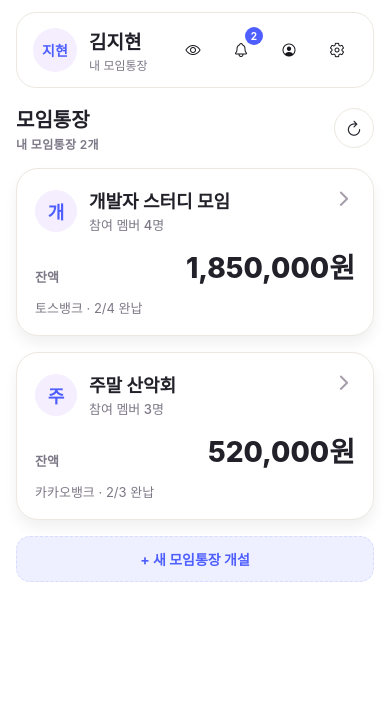
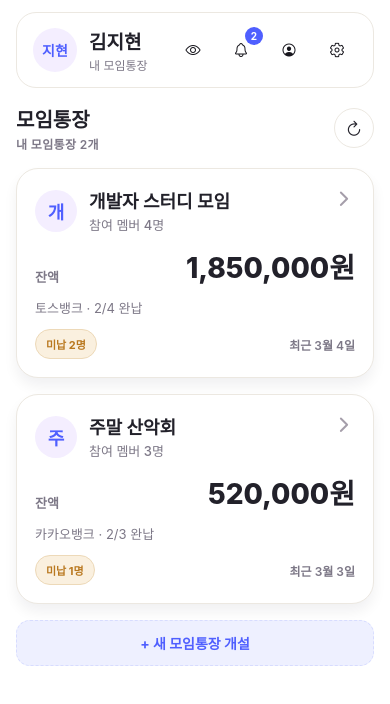
Before and after one commit to getdon-mate/getdon-mate-app, a React Native app: screen /AccountList in a window 390 px wide. Both pictures are taken after a click on the button "카카오로 계속하기". Shown: the top 704 px of the page. Built offline with nearby package versions, Linux system fonts and the light colour scheme; no server answers.

Commit message:
feat: refine core operating screens

```diff
--- a/src/features/accounts/components/AccountSummaryCard.tsx
+++ b/src/features/accounts/components/AccountSummaryCard.tsx
@@ -1,7 +1,7 @@
 import { memo } from "react"
 import { Pressable, StyleSheet, Text, View, useWindowDimensions } from "react-native"
 import { AmountMask, Icon, uiColors } from "@shared/ui"
-import { formatKRW } from "@shared/lib/format"
+import { formatDate, formatKRW } from "@shared/lib/format"
 import { getPaymentSummary } from "../model/selectors"
 import type { GroupAccount } from "../model/types"
 
@@ -18,7 +18,10 @@ export const AccountSummaryCard = memo(function AccountSummaryCard({
 }) {
   const { width } = useWindowDimensions()
   const compact = width < 390
-  const { paid } = getPaymentSummary(account, currentMonth)
+  const { paid, unpaid } = getPaymentSummary(account, currentMonth)
+  const latestActivityDate =
+    [...account.transactions.map((tx) => tx.date), ...account.boardPosts.map((post) => post.createdAt.slice(0, 10))]
+      .sort((a, b) => b.localeCompare(a))[0] ?? null
 
   return (
     <Pressable
@@ -51,6 +54,14 @@ export const AccountSummaryCard = memo(function AccountSummaryCard({
       <Text style={[styles.accountSubMeta, compact && styles.accountSubMetaCompact]}>
         {account.bankName} · {paid}/{account.members.length} 완납
       </Text>
+      <View style={styles.badgeRow}>
+        <View style={[styles.statusBadge, unpaid > 0 ? styles.statusBadgeWarning : styles.statusBadgeStable]}>
+          <Text style={[styles.statusBadgeText, unpaid > 0 ? styles.statusBadgeTextWarning : styles.statusBadgeTextStable]}>
+            {unpaid > 0 ? `미납 ${unpaid}명` : "이번 달 완료"}
+          </Text>
+        </View>
+        {latestActivityDate ? <Text style={styles.activityMeta}>최근 {formatDate(latestActivityDate)}</Text> : null}
+      </View>
     </Pressable>
   )
 })
@@ -156,4 +167,39 @@ const styles = StyleSheet.create({
     justifyContent: "space-between",
     alignItems: "flex-end",
   },
+  badgeRow: {
+    flexDirection: "row",
+    alignItems: "center",
+    justifyContent: "space-between",
+    gap: 10,
+  },
+  statusBadge: {
+    borderRadius: 999,
+    paddingHorizontal: 10,
+    paddingVertical: 6,
+    borderWidth: 1,
+  },
+  statusBadgeWarning: {
+    backgroundColor: uiColors.warningSoft,
+    borderColor: uiColors.warningBorder,
+  },
+  statusBadgeStable: {
+    backgroundColor: uiColors.primarySoft,
+    borderColor: uiColors.primaryBorder,
+  },
+  statusBadgeText: {
+    fontSize: 11,
+    fontWeight: "700",
+  },
+  statusBadgeTextWarning: {
+    color: uiColors.warning,
+  },
+  statusBadgeTextStable: {
+    color: uiColors.primary,
+  },
+  activityMeta: {
+    color: uiColors.textMuted,
+    fontSize: 12,
+    fontWeight: "600",
+  },
 })
--- a/src/features/accounts/components/MemberRow.tsx
+++ b/src/features/accounts/components/MemberRow.tsx
@@ -14,6 +14,7 @@ export const MemberRow = memo(function MemberRow({
   onDelete,
   reminderActions,
   reminderNote,
+  roleNote,
 }: {
   member: Member
   rate: number
@@ -24,6 +25,7 @@ export const MemberRow = memo(function MemberRow({
   onDelete?: () => void
   reminderActions?: { label: string; onPress: () => void }[]
   reminderNote?: string
+  roleNote?: string
 }) {
   const history = duesRecords
     .filter((record) => record.memberId === member.id)
@@ -38,6 +40,7 @@ export const MemberRow = memo(function MemberRow({
             <View style={styles.memberNameRow}>
               <Text style={styles.memberName}>{member.name}</Text>
               {member.role === "총무" ? <Badge label="현재 총무" tone="primary" /> : null}
+              {rate < 100 ? <Badge label="미납 주의" tone="danger" /> : null}
             </View>
             <Text style={styles.memberMeta}>{member.role} · 납부율 {rate}%</Text>
           </View>
@@ -63,6 +66,10 @@ export const MemberRow = memo(function MemberRow({
           {formatMonth(record.month)} · {record.status === "paid" ? "완납" : record.status === "unpaid" ? "미납" : "면제"}
         </Text>
       ))}
+      <View style={styles.progressTrack}>
+        <View style={[styles.progressFill, { width: `${Math.max(6, rate)}%` }]} />
+      </View>
+      {roleNote ? <Text style={styles.roleNote}>{roleNote}</Text> : null}
       {reminderNote ? <Text style={styles.reminderNote}>{reminderNote}</Text> : null}
       {reminderActions && reminderActions.length > 0 ? (
         <View style={styles.reminderActions}>
@@ -149,4 +156,20 @@ const styles = StyleSheet.create({
     fontSize: 12,
     fontWeight: "700",
   },
+  roleNote: {
+    color: uiColors.textSoft,
+    fontSize: 12,
+    fontWeight: "600",
+  },
+  progressTrack: {
+    height: 6,
+    borderRadius: 999,
+    backgroundColor: uiColors.border,
+    overflow: "hidden",
+  },
+  progressFill: {
+    height: "100%",
+    borderRadius: 999,
+    backgroundColor: uiColors.primary,
+  },
 })
--- a/src/features/accounts/components/detail-tabs/DuesTab.tsx
+++ b/src/features/accounts/components/detail-tabs/DuesTab.tsx
@@ -5,7 +5,7 @@ import { ActionChip, Icon } from "@shared/ui"
 import { availableMonths } from "../../model/fixtures"
 import { formatDate, formatMonth } from "@shared/lib/format"
 import { getMemberById } from "../../model/member-utils"
-import { getPaymentSummary } from "../../model/selectors"
+import { getLatestReminderForMember, getPaymentSummary } from "../../model/selectors"
 import type { GroupAccount } from "../../model/types"
 import { EmptyStateCard } from "../EmptyStateCard"
 import { SectionHeader } from "../SectionHeader"
@@ -87,6 +87,7 @@ export function DuesTab({
           <View style={styles.stackCompact}>
             {currentDues.map((record) => {
               const member = getMemberById(account.members, record.memberId)
+              const latestReminder = getLatestReminderForMember(account, record.memberId)
               if (!member) return null
               return (
                 <View key={`${record.memberId}-${record.month}`} style={styles.memberRow}>
@@ -97,6 +98,11 @@ export function DuesTab({
                       <Text style={styles.memberMeta}>
                         {record.status === "paid" && record.paidDate ? `${formatDate(record.paidDate)} 납부` : record.status === "unpaid" ? "미납" : "면제"}
                       </Text>
+                      {record.status === "unpaid" && latestReminder ? (
+                        <Text style={styles.reminderMeta}>
+                          최근 안내 · {formatDate(latestReminder.createdAt.slice(0, 10))} {latestReminder.type === "payment-reminder" ? "납부 안내" : "송금 요청"}
+                        </Text>
+                      ) : null}
                     </View>
                   </View>
                   {record.status !== "exempt" && (
@@ -243,6 +249,11 @@ const styles = StyleSheet.create({
     color: "#6b7280",
     fontSize: 12,
   },
+  reminderMeta: {
+    color: "#2563eb",
+    fontSize: 11,
+    fontWeight: "700",
+  },
   recordActions: {
     flexDirection: "row",
     gap: 6,
--- a/src/features/accounts/components/detail-tabs/MembersTab.tsx
+++ b/src/features/accounts/components/detail-tabs/MembersTab.tsx
@@ -284,13 +284,23 @@ export function MembersTab({ account }: { account: GroupAccount }) {
                         })()
                       : undefined
                   }
+                  roleNote={member.role === "총무" ? "현재 총무는 삭제할 수 없어요." : undefined}
                 />
               )
             })}
           </View>
         </SectionCard>
       ) : (
-        <EmptyStateCard title="조건에 맞는 멤버가 없습니다." description="필터를 바꾸거나 멤버를 추가해보세요." />
+        <EmptyStateCard
+          title="조건에 맞는 멤버가 없습니다."
+          description="필터를 바꾸거나 멤버를 추가해보세요."
+          actionLabel="검색 초기화"
+          onAction={() => {
+            setSearchQuery("")
+            setRoleFilter("all")
+            setSortBy("payment-rate")
+          }}
+        />
       )}
     </View>
   )
--- a/src/features/accounts/components/detail-tabs/TransactionsTab.tsx
+++ b/src/features/accounts/components/detail-tabs/TransactionsTab.tsx
@@ -85,6 +85,7 @@ export function TransactionsTab({
   const dates = Object.keys(grouped).sort((a, b) =>
     sortOrder === "latest" ? b.localeCompare(a) : a.localeCompare(b)
   )
+  const hasActiveFilter = Boolean(query) || filter !== "all" || categoryFilter !== "all" || sortOrder !== "latest"
   const selectedTransaction = useMemo(
     () => account.transactions.find((tx) => tx.id === editingId) ?? null,
     [account.transactions, editingId]
@@ -97,6 +98,13 @@ export function TransactionsTab({
     setDescription("")
     setDate(getToday())
     setCategory(getCategoryLabel(nextType))
+  }
+
+  function resetFilters() {
+    setSearchQuery("")
+    setFilter("all")
+    setCategoryFilter("all")
+    setSortOrder("latest")
   }
 
   async function handleSubmit() {
@@ -285,6 +293,11 @@ export function TransactionsTab({
         ) : (
           <Text style={styles.filterSummary}>필터를 열어 검색, 유형, 카테고리를 좁혀볼 수 있습니다.</Text>
         )}
+        {hasActiveFilter ? (
+          <Text style={styles.activeFilterSummary}>
+            활성 필터 · {query ? "검색 적용" : "검색 없음"} · {filter === "all" ? "전체" : filter === "income" ? "입금" : "출금"} · {sortOrder === "latest" ? "최신순" : "오래된순"}
+          </Text>
+        ) : null}
       </SectionCard>
 
       {dates.length > 0 ? (
@@ -313,8 +326,10 @@ export function TransactionsTab({
         ))
       ) : (
         <EmptyStateCard
-          title="표시할 거래내역이 없습니다."
-          description="필터를 바꾸거나 새 거래를 추가하면 이 영역에 거래가 표시됩니다."
+          title={hasActiveFilter ? "조건에 맞는 거래가 없습니다." : "표시할 거래내역이 없습니다."}
+          description={hasActiveFilter ? "검색어나 필터를 조정하면 다시 거래를 볼 수 있습니다." : "필터를 바꾸거나 새 거래를 추가하면 이 영역에 거래가 표시됩니다."}
+          actionLabel={hasActiveFilter ? "필터 초기화" : undefined}
+          onAction={hasActiveFilter ? resetFilters : undefined}
         />
       )}
 
@@ -416,6 +431,12 @@ const styles = StyleSheet.create({
     fontSize: 12,
     lineHeight: 17,
   },
+  activeFilterSummary: {
+    marginTop: 8,
+    color: uiColors.textSoft,
+    fontSize: 12,
+    fontWeight: "600",
+  },
   subtleText: {
     color: uiColors.textMuted,
     fontSize: 13,
--- a/src/features/accounts/components/detail/AccountDetailHero.tsx
+++ b/src/features/accounts/components/detail/AccountDetailHero.tsx
@@ -162,6 +162,7 @@ const styles = StyleSheet.create({
   },
   heroActionRow: {
     flexDirection: "row",
+    flexWrap: "wrap",
     gap: 10,
     marginTop: 4,
   },
@@ -191,7 +192,8 @@ const styles = StyleSheet.create({
     borderRadius: 17,
   },
   heroGhostButton: {
-    flex: 1,
+    flexGrow: 1,
+    minWidth: 120,
     borderRadius: 12,
     borderWidth: 1,
     borderColor: uiColors.primaryBorder,
@@ -208,7 +210,8 @@ const styles = StyleSheet.create({
     fontWeight: "700",
   },
   heroPrimaryButton: {
-    flex: 1,
+    flexGrow: 1,
+    minWidth: 120,
     borderRadius: 12,
     borderWidth: 1,
     borderColor: uiColors.border,
--- a/src/features/accounts/screens/AccountListScreen.tsx
+++ b/src/features/accounts/screens/AccountListScreen.tsx
@@ -19,6 +19,7 @@ import { LoadingStateCard } from "../components/LoadingStateCard"
 import { AccountSummaryCard } from "../components/AccountSummaryCard"
 import { EmptyStateCard } from "../components/EmptyStateCard"
 import { UserHeaderCard } from "../components/UserHeaderCard"
+import { getHomeAccounts } from "../model/selectors"
 
 export function AccountListScreen() {
   const navigation = useNavigation<NativeStackNavigationProp<RootStackParamList>>()
@@ -31,6 +32,7 @@ export function AccountListScreen() {
   const compact = width < 390
 
   const initials = useMemo(() => currentUser?.name.slice(-2) ?? "??", [currentUser])
+  const orderedAccounts = useMemo(() => getHomeAccounts(accounts), [accounts])
 
   async function handleRefresh() {
     await refreshAccounts()
@@ -81,8 +83,8 @@ export function AccountListScreen() {
             <LoadingStateCard />
             <LoadingStateCard />
           </>
-        ) : accounts.length > 0 ? (
-          accounts.map((account) => (
+        ) : orderedAccounts.length > 0 ? (
+          orderedAccounts.map((account) => (
             <AccountSummaryCard
               key={account.id}
               account={account}
```
Also changed, not shown: src/features/accounts/model/selectors.ts (+27 -0 lines), 2 other files (tests, documents, lock files or other folders).
